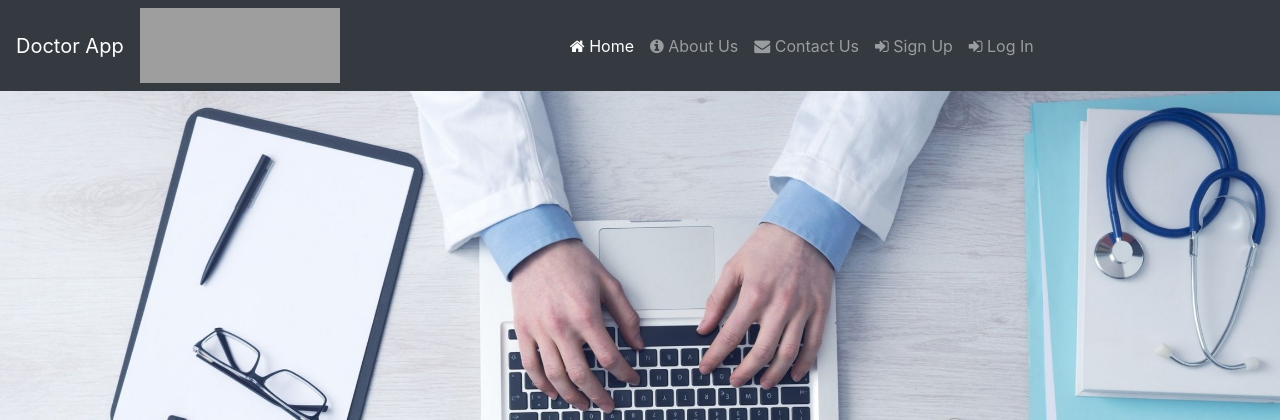
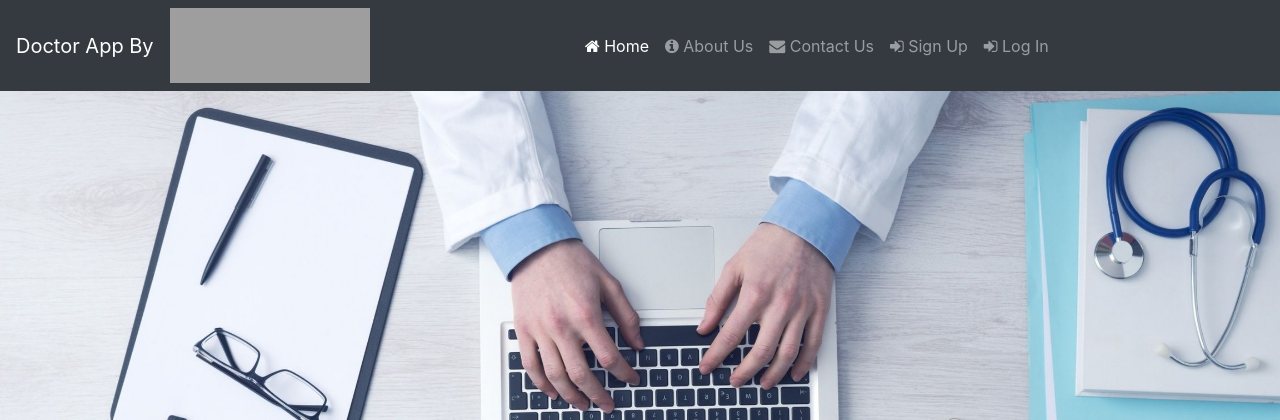
Before and after one commit to ansari-akram/DoctorApp_V1, a Django app: page / in a window 1280 px wide. Shown: the top 420 px of the page. Run offline with Django 3.2, Linux system fonts and the light colour scheme; some libraries are stand-ins or nearby versions; grey boxes are pictures that could not be loaded.

Commit message:
Update Home.html

```diff
--- a/Pathology/templates/Home.html
+++ b/Pathology/templates/Home.html
@@ -11,7 +11,7 @@
 </head>
 <body>
 <nav class="navbar navbar-expand-lg navbar-dark bg-dark" role="navigation">
-    <a class="navbar-brand" href=#><i class='fa fa-clinic-medical'></i>Doctor App</a>
+    <a class="navbar-brand" href=#><i class='fa fa-clinic-medical'></i>Doctor App By</a>
     <button class="navbar-toggler" type="button" data-toggle="collapse" data-target="#navbarSupportedContent"
             aria-controls="navbarSupportedContent" aria-expanded="false" aria-label="Toggle navigation">
         <span class="navbar-toggler-icon"></span>
```
